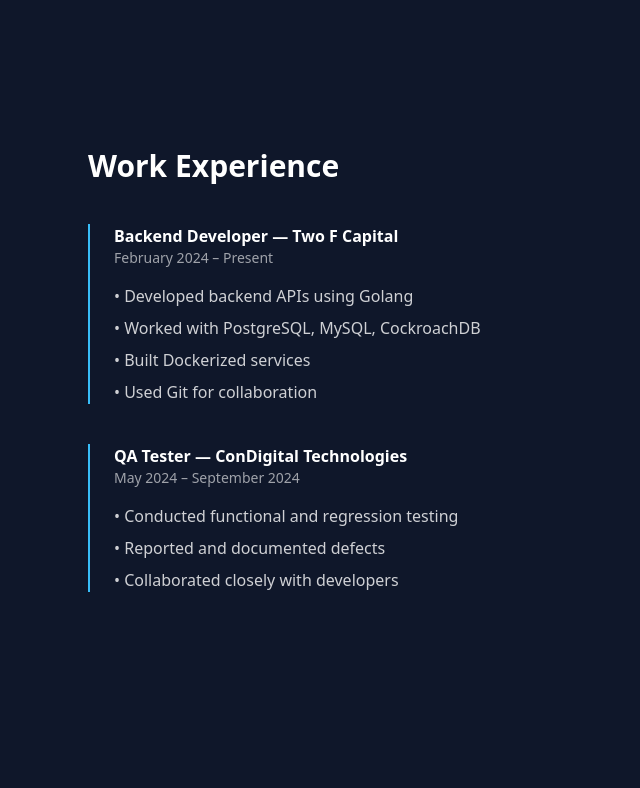
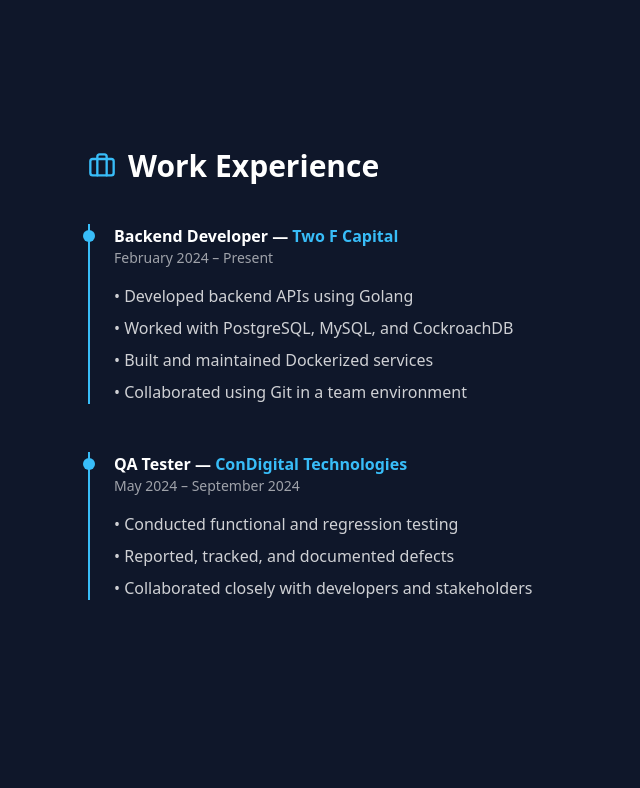
Before and after one commit to Kirubel-Enyew27/portfolio, a React (Vite) app in the folder frontend/: page /#home in a window 1280 px wide. Shown: the part 1800-2588 px from the top of the page, without its empty margins (0-640 px from the left). Built offline with nearby package versions, Linux system fonts and the light colour scheme.

Commit message:
refine experience section

```diff
--- a/frontend/src/sections/About.tsx
+++ b/frontend/src/sections/About.tsx
@@ -9,7 +9,7 @@
       </h2>
 
       <p className="text-white/70 leading-relaxed sm:text-lg">
-        I am a Go and React full-stack developer with more than two years of
+        I am a Golang and React full-stack developer with more than two years of
         professional experience building scalable, production-ready web
         applications. My work spans backend architecture, API development,
         database design, and containerized deployment with Docker. I hold a
--- a/frontend/src/sections/Experience.tsx
+++ b/frontend/src/sections/Experience.tsx
@@ -1,29 +1,49 @@
+import { Briefcase } from "lucide-react";
+
 export default function Experience() {
   return (
     <section id="experience" className="py-24 max-w-6xl mx-auto px-6">
-<h2 className="text-3xl font-semibold mb-10">Work Experience</h2>
+      <h2 className="text-3xl font-semibold mb-10 flex items-center gap-3">
+        <Briefcase className="w-7 h-7 text-accent" />
+        Work Experience
+      </h2>
 
+      <div className="space-y-12">
+        {/* Two F Capital */}
+        <div className="relative border-l-2 border-accent pl-6">
+          <span className="absolute -left-[7px] top-1.5 w-3 h-3 rounded-full bg-accent" />
 
-<div className="space-y-10">
-<div className="border-l-2 border-accent pl-6">
-<h3 className="font-semibold">Backend Developer — Two F Capital</h3>
-<p className="text-sm text-white/60">February 2024 – Present</p>
+          <h3 className="font-semibold">
+            Backend Developer — <span className="text-accent">Two F Capital</span>
+          </h3>
+          <p className="text-sm text-white/60">
+            February 2024 – Present
+          </p>
+
           <ul className="mt-4 text-white/80 space-y-2">
             <li>• Developed backend APIs using Golang</li>
-<li>• Worked with PostgreSQL, MySQL, CockroachDB</li>
-<li>• Built Dockerized services</li>
-<li>• Used Git for collaboration</li>
+            <li>• Worked with PostgreSQL, MySQL, and CockroachDB</li>
+            <li>• Built and maintained Dockerized services</li>
+            <li>• Collaborated using Git in a team environment</li>
           </ul>
         </div>
 
+        {/* ConDigital Technologies */}
+        <div className="relative border-l-2 border-accent pl-6">
+          <span className="absolute -left-[7px] top-1.5 w-3 h-3 rounded-full bg-accent" />
 
-<div className="border-l-2 border-accent pl-6">
-<h3 className="font-semibold">QA Tester — ConDigital Technologies</h3>
-<p className="text-sm text-white/60">May 2024 – September 2024</p>
+          <h3 className="font-semibold">
+            QA Tester —{" "}
+            <span className="text-accent">ConDigital Technologies</span>
+          </h3>
+          <p className="text-sm text-white/60">
+            May 2024 – September 2024
+          </p>
+
           <ul className="mt-4 text-white/80 space-y-2">
             <li>• Conducted functional and regression testing</li>
-<li>• Reported and documented defects</li>
-<li>• Collaborated closely with developers</li>
+            <li>• Reported, tracked, and documented defects</li>
+            <li>• Collaborated closely with developers and stakeholders</li>
           </ul>
         </div>
       </div>
```
Lines whose indentation alone changed are shown as unchanged.
